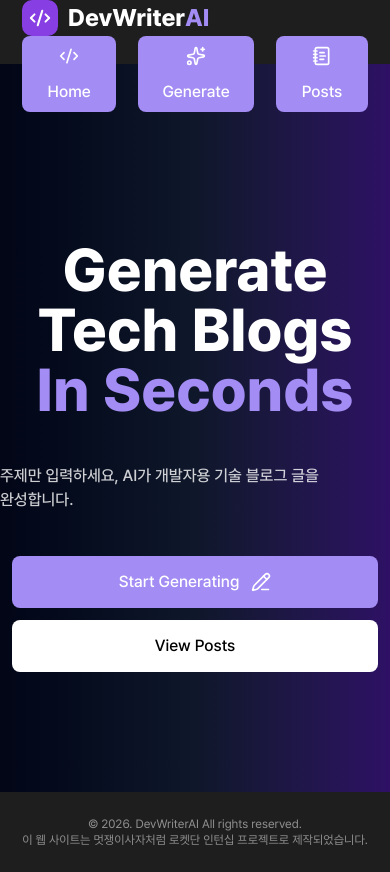
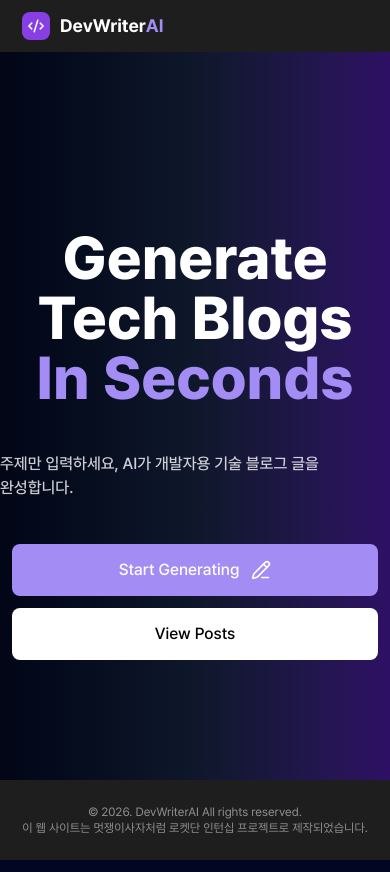
Before and after one commit to imnotpossib1e/DevWriter, a Next.js app: page / in a window 390 px wide. Built offline with nearby package versions, Linux system fonts and the light colour scheme.

Commit message:
💄 style: 헤더 반응형 UI

```diff
--- a/src/components/Header.tsx
+++ b/src/components/Header.tsx
@@ -15,20 +15,19 @@ export default function Header() {
     pathname.startsWith(path) ? 'nav-active' : '';
 
   return (
-    <header className="flex flex-wrap justify-between items-center w-full bg-bg-dark-blue z-20 px-5.5 h-16 sticky top-0">
+    <header className="flex flex-nowrap justify-between items-center w-full bg-bg-dark-blue z-20 px-5.5 py-3 sticky top-0">
       <h1>
         <Link
           href="/"
           target="_self"
           title="홈 바로 가기"
-          className="flex flex-wrap gap-2.5 font-extrabold text-2xl"
+          className="flex flex-wrap gap-2.5 lg:font-extrabold md:text-2xl font-bold text-lg"
         >
           <svg
-            width="36"
-            height="36"
             viewBox="0 0 36 36"
             fill="none"
             xmlns="http://www.w3.org/2000/svg"
+            className="md:w-9 md:h-9 w-7 h-7"
           >
             <rect width="36" height="36" rx="10" fill="#873FE3" />
             <path
@@ -59,11 +58,11 @@ export default function Header() {
           </span>
         </Link>
       </h1>
-      <nav>
+      <nav className="hidden md:block">
         <ul className="flex gap-5.5">
           <li>
             <LinkButton href="/" target="_self" title="DevWriterAI 페이지 이동">
-              <CodeXml className="w-5" />
+              <CodeXml className="lg:w-5 lg:h-5 w-4 h-4" />
               Home
             </LinkButton>
           </li>
@@ -73,7 +72,7 @@ export default function Header() {
               target="_self"
               title="DevWriterAI 생성 페이지 이동"
             >
-              <Sparkles className="w-5" />
+              <Sparkles className="lg:w-5 lg:h-5 w-4 h-4" />
               Generate
             </LinkButton>
           </li>
@@ -83,7 +82,7 @@ export default function Header() {
               target="_self"
               title="DevWriterAI 포스트 목록 이동"
             >
-              <NotebookText className="w-5" />
+              <NotebookText className="lg:w-5 lg:h-5 w-4 h-4" />
               Posts
             </LinkButton>
           </li>
```
